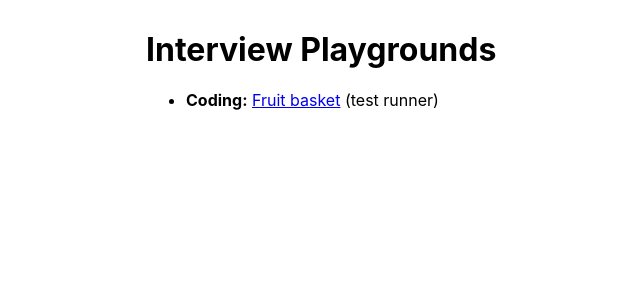
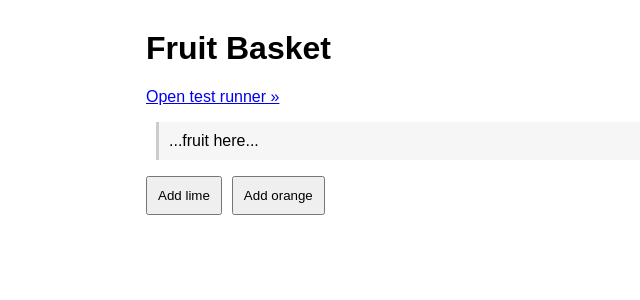
Before and after one commit to minted/frontend-interview, a React (Create React App) app: page /coding in a window 1280 px wide. Shown: the top 300 px of the page, without its empty margins (104-744 px from the left). Built offline with nearby package versions, Linux system fonts and the light colour scheme.

Commit message:
Add routing and switch up fruit basket exercise

```diff
--- a/package.json
+++ b/package.json
@@ -7,6 +7,7 @@
     "majestic": "^1.1.0",
     "react": "^16.6.1",
     "react-dom": "^16.6.1",
+    "react-router-dom": "^4.3.1",
     "react-scripts": "2.1.1"
   },
   "scripts": {
--- a/src/App.css
+++ b/src/App.css
@@ -1,4 +1,5 @@
 body {
+  font-family: Arial, sans-serif;
   margin: 30px;
 }
 
@@ -6,3 +7,26 @@ body {
   width: 780px;
   margin: 0 auto;
 }
+
+input {
+  padding: 10px;
+  border: #eee 1px solid;
+}
+
+button {
+  padding: 10px;
+  margin-right: 10px;
+  cursor: pointer;
+}
+
+ul {
+  padding: 0;
+}
+
+li {
+  list-style: none;
+  background-color: #f6f6f6;
+  border-left: #ccc 3px solid;
+  padding: 10px;
+  margin: 10px;
+}
--- a/src/App.js
+++ b/src/App.js
@@ -1,18 +1,20 @@
 import React, { Component } from 'react';
+import { BrowserRouter as Router, Route } from "react-router-dom";
+
+import Home from './Home';
+import FruitBasket from './playgrounds/coding/FruitBasket';
 
 import './App.css';
 
 class App extends Component {
   render() {
     return (
-      <div className="container">
-        <h1>Interview Playgrounds</h1>
-        <ul>
-          <li>
-            <strong>Coding:</strong> <a href="/" onClick={e => e.target.port = 3005}>Fruit basket</a> (test runner)
-          </li>
-        </ul>
-      </div>
+      <Router>
+        <div className="container">
+          <Route path="/" exact component={Home} />
+          <Route path="/coding" exact component={FruitBasket} />
+        </div>
+      </Router>
     );
   }
 }
--- /dev/null
+++ b/src/Home.js
@@ -0,0 +1,24 @@
+import React from 'react';
+import { Link } from 'react-router-dom';
+
+const Home = () => (
+  <div>
+    <h1>Code Playgrounds</h1>
+    <ul>
+      <li>
+        <strong>Coding:</strong> <Link to="/coding">Fruit basket</Link>
+      </li>
+      <li>
+        <strong>Debugging:</strong> <a href="/">???</a>
+      </li>
+      <li>
+        <strong>Data flow:</strong> <a href="/">???</a>
+      </li>
+      <li>
+        <strong>Modeling:</strong> <a href="/">???</a>
+      </li>
+    </ul>
+  </div>
+);
+
+export default Home;
--- a/src/playgrounds/coding/FruitBasket.js
+++ b/src/playgrounds/coding/FruitBasket.js
@@ -1,9 +1,38 @@
-export default class FruitBasket {
-  constructor(fruits = []) {
-    this.fruits = fruits;
+import React, { Component } from 'react';
+
+class FruitBasket extends Component {
+  constructor(props) {
+    super(props);
+    this.state = {
+      fruits: [
+        'apple',
+        'banana',
+      ],
+    };
   }
 
-  getFruits() {
-    return this.fruits;
+  render() {
+    return (
+      <div>
+        <h1>Fruit Basket</h1>
+        <div>
+          <a href="/" onClick={e => e.target.port = 3005}>Open test runner &raquo;</a>
+        </div>
+        <ul>
+          {/* TODO make this render the list of fruits */}
+          <li> ...fruit here... </li>
+        </ul>
+
+        {/* TODO take fruit name from text input
+          <input /> <button>Add fruit</button>
+        */}
+
+        {/* TODO make these buttons add their respective fruits */}
+        <button>Add lime</button>
+        <button>Add orange</button>
+      </div>
+    );
   }
 }
+
+export default FruitBasket;
```
Also changed, not shown: 2 other files (tests, documents, lock files or other folders).
